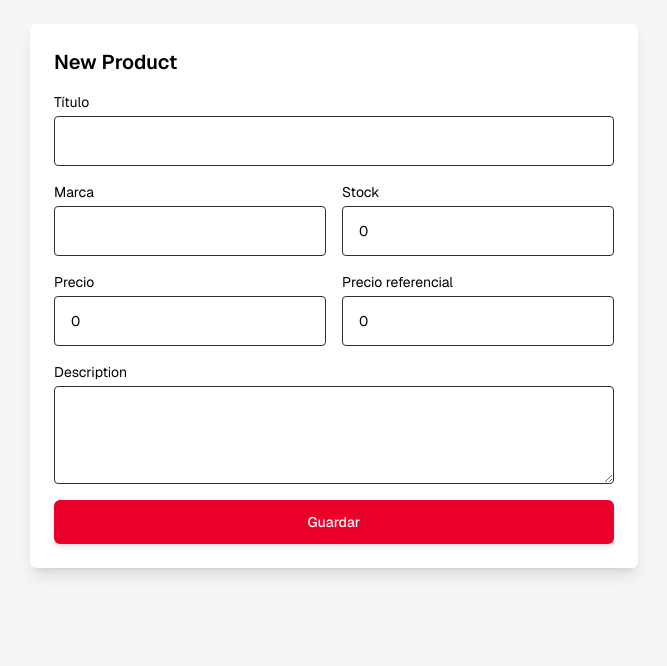
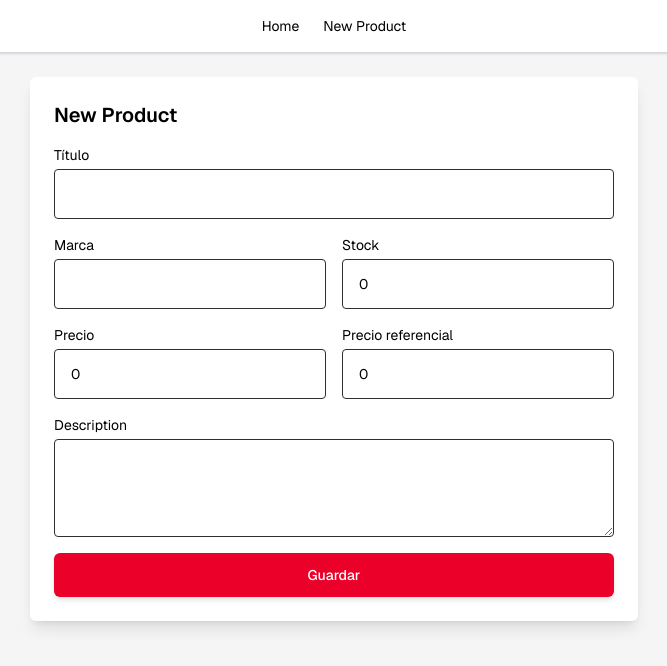
Before and after one commit to AndreMoralesDev/who, a Next.js app: page /new-product in a window 1280 px wide. Shown: the top 666 px of the page, without its empty margins (306-973 px from the left). Built offline with nearby package versions, Linux system fonts and the light colour scheme.

Commit message:
Se agregó el fallback de productos

```diff
--- a/src/app/layout.tsx
+++ b/src/app/layout.tsx
@@ -1,6 +1,7 @@
 import type { Metadata } from "next";
 import { Geist, Geist_Mono } from "next/font/google";
 import "./globals.css";
+import { Navbar } from "@/components/container/Navbar";
 
 const geistSans = Geist({
     variable: "--font-geist-sans",
@@ -13,8 +14,11 @@ const geistMono = Geist_Mono({
 });
 
 export const metadata: Metadata = {
-    title: "Create Next App",
-    description: "Generated by create next app",
+    title: "Welding Helmets Online",
+    description: "Prueba técnica de Welding Helmets Online",
+    robots: {
+        index: false,
+    },
 };
 
 export default function RootLayout({
@@ -25,8 +29,9 @@ export default function RootLayout({
     return (
         <html lang="en">
             <body
-                className={`${geistSans.variable} ${geistMono.variable} antialiased text-sm bg-background`}
+                className={`${geistSans.variable} ${geistMono.variable} antialiased text-sm bg-background min-h-screen flex flex-col`}
             >
+                <Navbar />
                 {children}
             </body>
         </html>
--- a/src/app/products/[id]/page.tsx
+++ b/src/app/products/[id]/page.tsx
@@ -24,8 +24,8 @@ const ProductDetailsPage = async ({ params }: ProductDetailsPageProps) => {
     }
 
     return (
-        <div className="p-4">
-            <main className="grid grid-cols-[40%_1fr] gap-4 md:gap-6 max-w-screen-xl mx-auto bg-white shadow-lg p-4 rounded-lg">
+        <div className="p-4 grow flex flex-col gap-6">
+            <main className="grid grid-cols-[40%_1fr] gap-4 md:gap-6 max-w-screen-xl mx-auto bg-white shadow-lg p-4 rounded-lg grow">
                 <div>
                     <figure>
                         <Image
--- /dev/null
+++ b/src/components/container/Navbar.tsx
@@ -0,0 +1,23 @@
+import Link from "next/link";
+
+export const Navbar = () => {
+    return (
+        <header className="sticky top-0 z-10 left-0 w-full py-4 bg-white border-b-[1px] border-b-gray-300 shadow-sm">
+            <nav>
+                <ul className="flex gap-y-2- gap-x-6 justify-center items-center flex-wrap">
+                    <li>
+                        <Link href="/" className="hover:underline">
+                            Home
+                        </Link>
+                    </li>
+
+                    <li>
+                        <Link href="/new-product" className="hover:underline">
+                            New Product
+                        </Link>
+                    </li>
+                </ul>
+            </nav>
+        </header>
+    );
+};
--- a/src/components/fallbacks/ProductItemListContainerFallback.tsx
+++ b/src/components/fallbacks/ProductItemListContainerFallback.tsx
@@ -1,3 +1,5 @@
+import { ProductItemSkeleton } from "@/components/loaders/ProductItemSkeleton";
+
 type ProductItemListContainerFallbackProps = {
     limit: number;
 };
@@ -6,5 +8,11 @@ export const ProductItemListContainerFallback = ({
     limit,
 }: ProductItemListContainerFallbackProps) => {
     const itemsCount = [...Array(limit).keys()];
-    return <div>ProductItemListContainerFallback</div>;
+    return (
+        <section className="grid grid-cols-[repeat(auto-fit,_minmax(230px,_1fr))] gap-2">
+            {itemsCount.map((_, index) => (
+                <ProductItemSkeleton key={index} />
+            ))}
+        </section>
+    );
 };
--- a/src/components/loaders/ProductItemSkeleton.tsx
+++ b/src/components/loaders/ProductItemSkeleton.tsx
@@ -1,3 +1,5 @@
 export const ProductItemSkeleton = () => {
-    return <p>Cargando...</p>;
+    return (
+        <div className="w-full h-full bg-gray-300 animate-pulse rounded-md shadow-sm min-h-[415px]"></div>
+    );
 };
```
